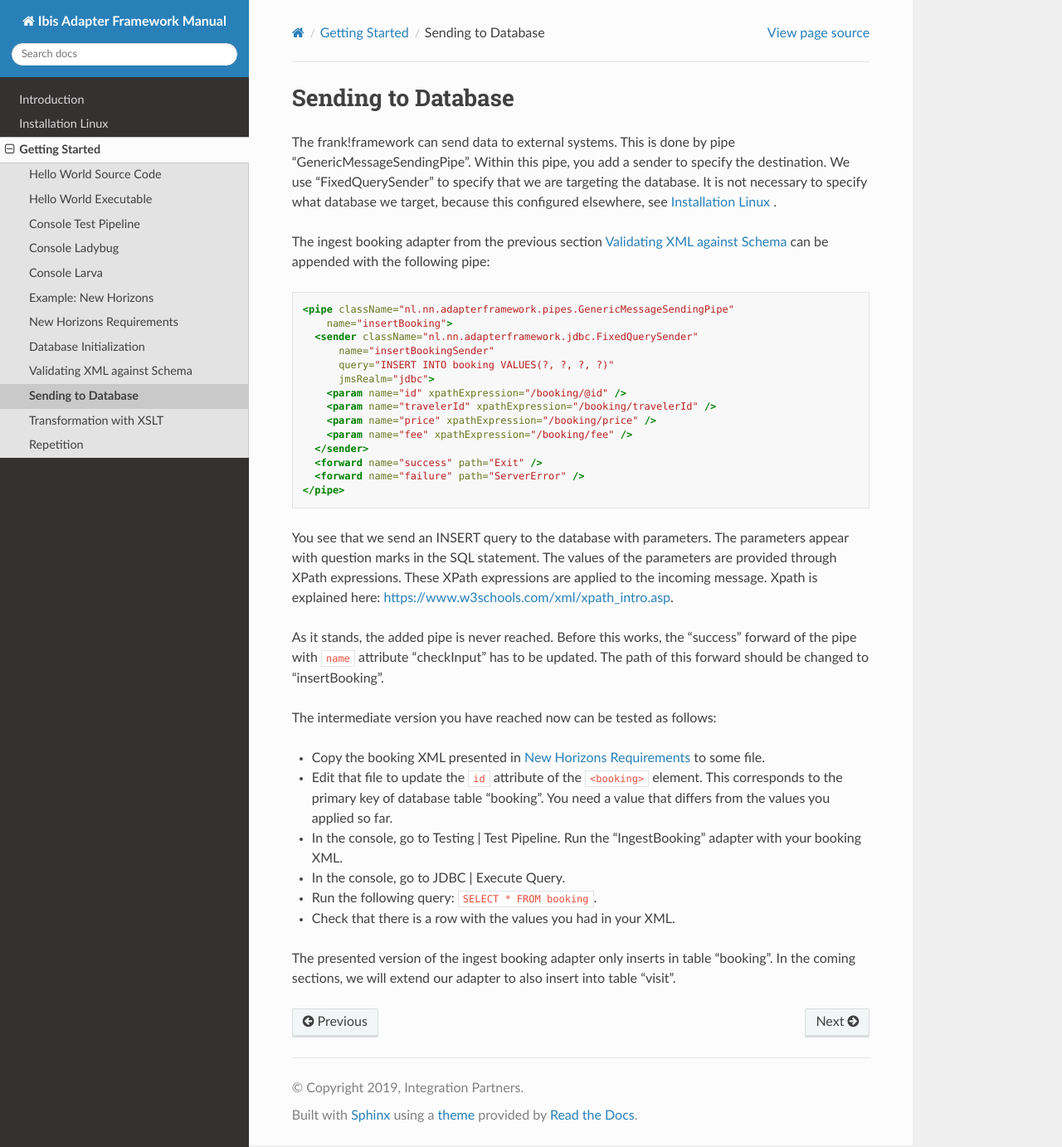
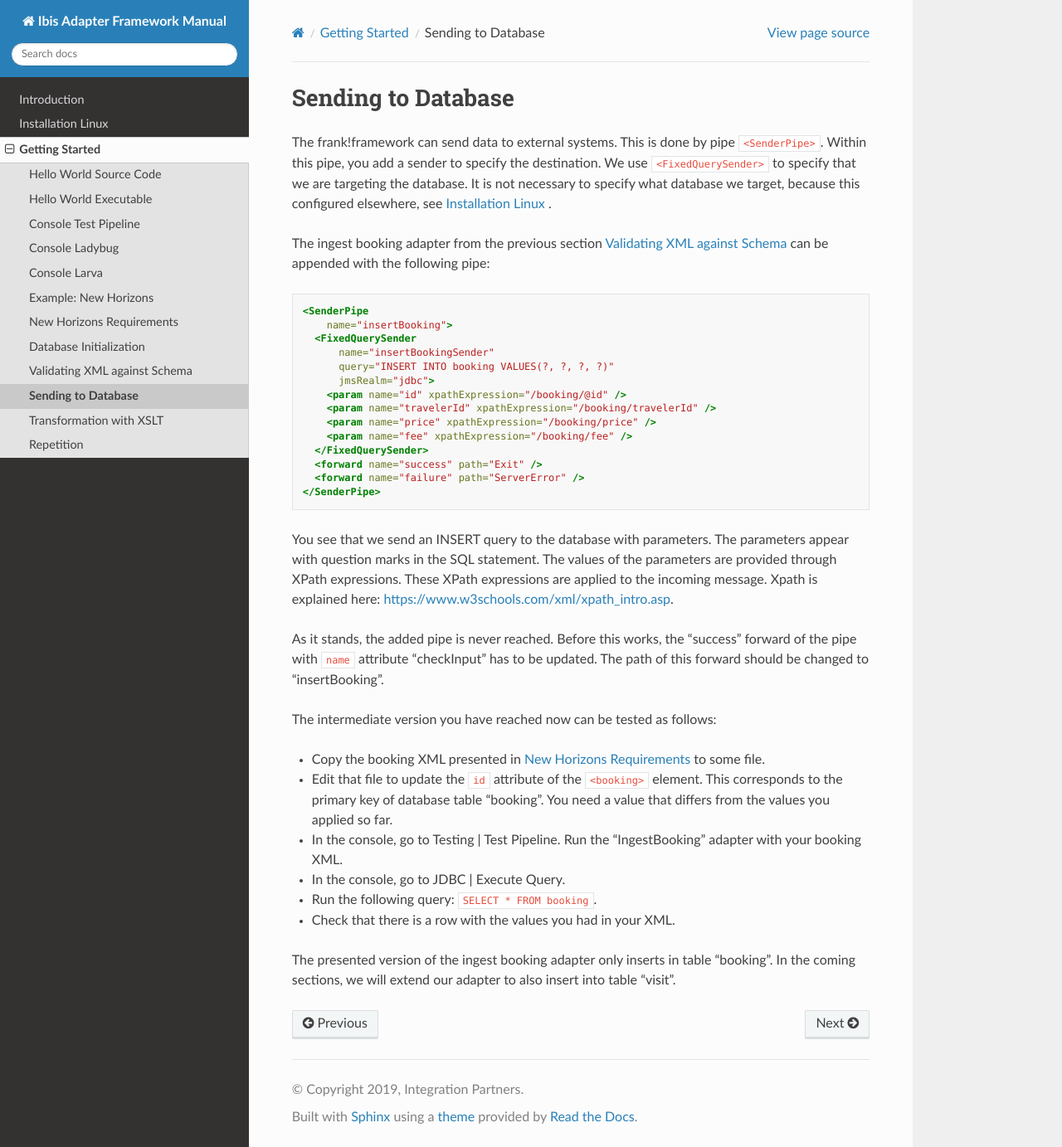
Before and after one commit to frankframework/frank-manual, a Sphinx documentation site: the page built from docs/source/horizonsInsertDb.rst, in a window 1280 px wide and 1383 px high. Shown: the whole window at 83% size. Built offline with Sphinx 7.4.7 and the Read the Docs theme 2.0.0, drawn with Linux system fonts in a browser that asks for light colours.

Commit message:
All docs have beautify syntax new

```diff
--- a/docs/source/horizonsInsertDb.rst
+++ b/docs/source/horizonsInsertDb.rst
@@ -4,9 +4,9 @@ Sending to Database
 ===================
 
 The frank!framework can send data to external systems.
-This is done by pipe "GenericMessageSendingPipe".
+This is done by pipe ``<SenderPipe>``.
 Within this pipe, you add a sender to specify the
-destination. We use "FixedQuerySender" to specify
+destination. We use ``<FixedQuerySender>`` to specify
 that we are targeting the database. It is not
 necessary to specify what database we
 target, because this configured elsewhere, see
@@ -18,9 +18,9 @@ following pipe:
 
 .. code-block:: XML
 
-   <pipe className="nl.nn.adapterframework.pipes.GenericMessageSendingPipe"
+   <SenderPipe
        name="insertBooking">
-     <sender className="nl.nn.adapterframework.jdbc.FixedQuerySender"
+     <FixedQuerySender
          name="insertBookingSender"
          query="INSERT INTO booking VALUES(?, ?, ?, ?)"
          jmsRealm="jdbc">
@@ -28,10 +28,10 @@ following pipe:
        <param name="travelerId" xpathExpression="/booking/travelerId" />
        <param name="price" xpathExpression="/booking/price" />
        <param name="fee" xpathExpression="/booking/fee" />
-     </sender>
+     </FixedQuerySender>
      <forward name="success" path="Exit" />
      <forward name="failure" path="ServerError" />
-   </pipe>
+   </SenderPipe>
 
 You see that we send an INSERT query to the database with parameters.
 The parameters appear with question marks in the SQL statement.
--- a/docs/source/horizonsValidateBooking.rst
+++ b/docs/source/horizonsValidateBooking.rst
@@ -77,7 +77,7 @@ of the file AdapterIngestBooking.xml:
            name="checkInput"
            root="booking"
            schema="booking.xsd">
-         <forward name="success" path="insertBooking" />
+         <forward name="success" path="Exit" />
          <forward name="failure" path="makeInvalidBookingError" />
        </XmlValidatorPipe>
        <FixedResultPipe
```
Also changed, not shown: docs/source/horizonsForEach.rst (+6 -6 lines), docs/source/horizonsTransform.rst (+4 -4 lines).
